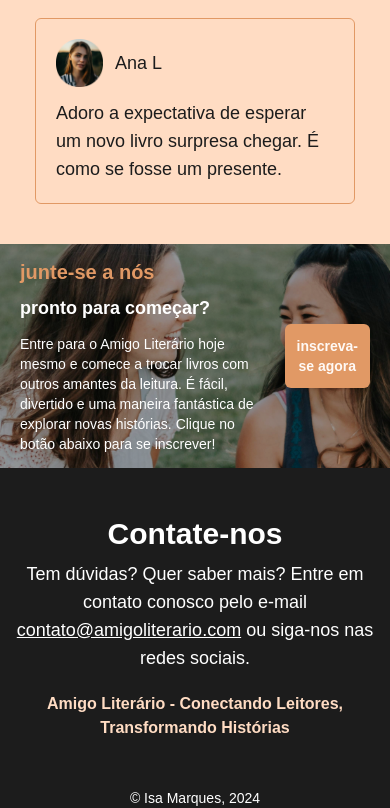
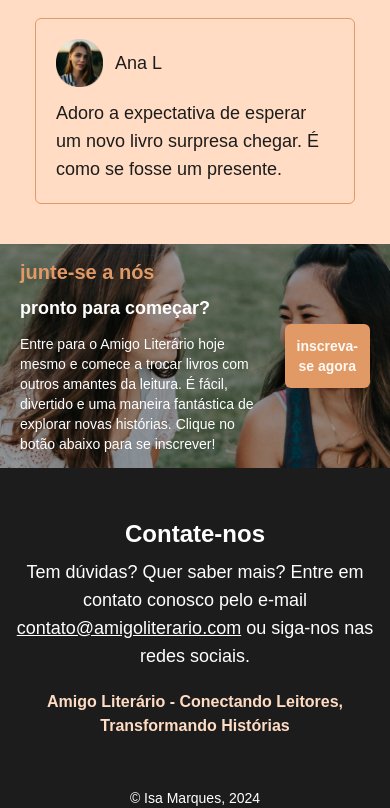
Before and after one commit to isamsm/amigo_literario, a React (Vite) app: page / in a window 390 px wide. Shown: the part 3364-4172 px from the top of the page. Built offline with nearby package versions, Linux system fonts and the light colour scheme.

Commit message:
fix: footer

```diff
--- a/src/components/Footer.jsx
+++ b/src/components/Footer.jsx
@@ -6,7 +6,7 @@ export default function Footer() {
           data-aos="fade-down"
           className="h-80 md:h-64 lg:h-64 gap-2 text-center flex flex-col items-center justify-center"
         >
-          <h1 className="text-3xl font-bold"> Contate-nos </h1>
+          <h1 className="text-2xl md:text-3xl lg:text-3xl font-bold"> Contate-nos </h1>
           <p className="text-lg md:6/12 lg:w-6/12">
             {' '}
             Tem dúvidas? Quer saber mais? Entre em contato conosco pelo e-mail{' '}
```
